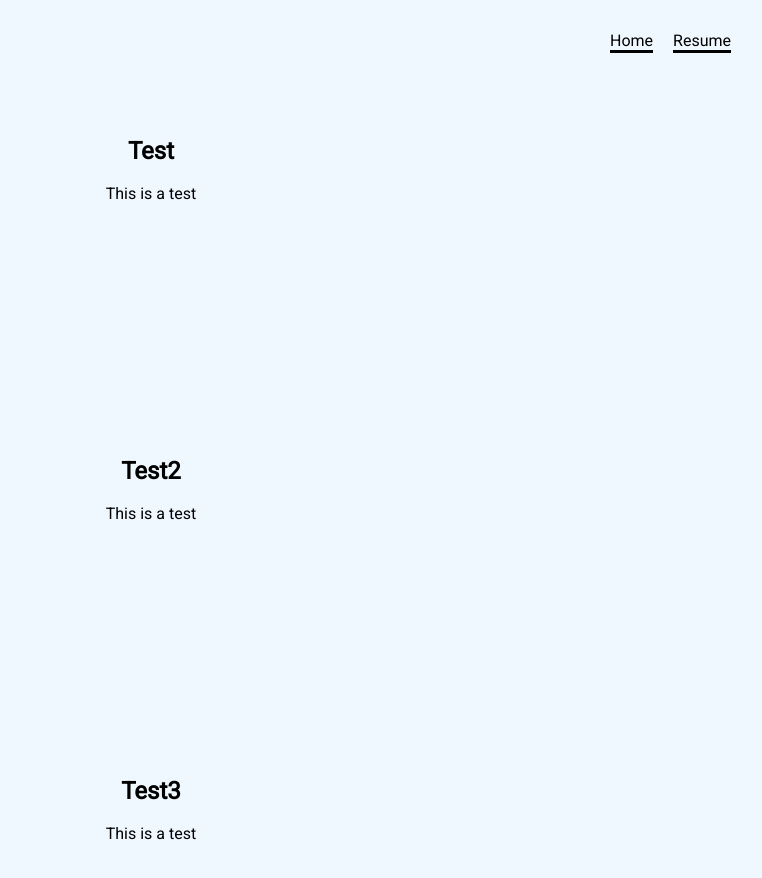
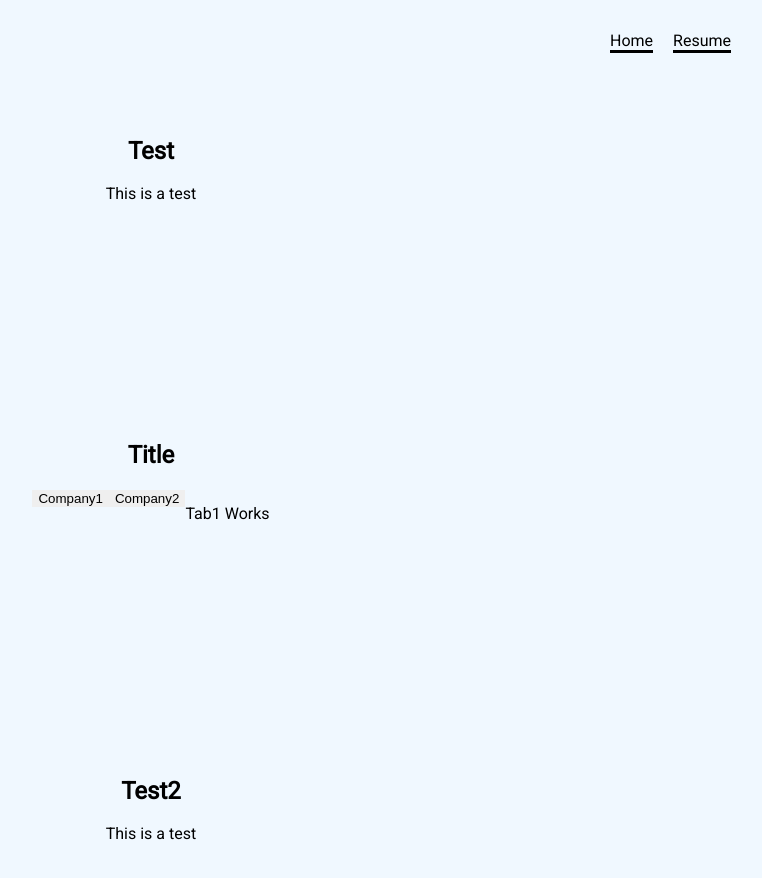
Before and after one commit to KJordan95/portfolio-website, a React (Vite) app: page / in a window 1280 px wide. Shown: the top 878 px of the page, without its empty margins (489-1251 px from the left). Built offline with nearby package versions, Linux system fonts and the light colour scheme.

Commit message:
rough draft of experience section with tabs working

```diff
--- a/src/App.css
+++ b/src/App.css
@@ -13,6 +13,12 @@ body {
   margin: 0;
   padding: 0;
   font-family: "Roboto", sans-serif;
+}
+
+button {
+  cursor: pointer;
+  border: 0px none;
+  border-radius: 0px;
 }
 
 .navbar {
--- /dev/null
+++ b/src/components/tabs/content.tsx
@@ -0,0 +1,11 @@
+import { TabContentInterface } from "../../pages/home/home";
+
+export const TabContent = (props: TabContentInterface) => {
+  return (
+    <>
+      {props.activeTab === props.id ? (
+        <div className="tab-content">{props.children}</div>
+      ) : null}
+    </>
+  );
+};
--- /dev/null
+++ b/src/components/tabs/nav-item.tsx
@@ -0,0 +1,16 @@
+import { TabNavItemInterface } from "../../pages/home/home";
+
+export const TabNavItem = (props: TabNavItemInterface) => {
+  const handleClick = () => {
+    props.setActiveTab(props.id);
+  };
+
+  return (
+    <button
+      onClick={handleClick}
+      className={props.activeTab === props.id ? "active" : ""}
+    >
+      {props.title}
+    </button>
+  );
+};
--- /dev/null
+++ b/src/pages/home/experience-section.tsx
@@ -0,0 +1,93 @@
+import { Children, useCallback, useRef, useState } from "react";
+import { useInView } from "react-intersection-observer";
+import { TabNavItem } from "../../components/tabs/nav-item";
+import { TabContent } from "../../components/tabs/content";
+
+export const ExperienceSection = () => {
+  const [activeTab, setActiveTab] = useState("company1");
+
+  const containRef = useRef();
+  const { ref: inViewRef } = useInView({
+    threshold: 0.75,
+    onChange(inView, entry) {
+      if (entry.isIntersecting) {
+        entry.target.classList.add("show");
+      } else {
+        entry.target.classList.remove("show");
+      }
+    },
+  });
+
+  const setRefs = useCallback(
+    (node: any) => {
+      containRef.current = node;
+      inViewRef(node);
+    },
+    [inViewRef]
+  );
+
+  return (
+    <section className="hidden" ref={setRefs}>
+      <h2>Title</h2>
+      <div className="experiences">
+        <div className="company" role="tablist">
+          <TabNavItem
+            id={"company1"}
+            title={"Company1"}
+            activeTab={activeTab}
+            setActiveTab={setActiveTab}
+          ></TabNavItem>
+          <TabNavItem
+            id={"company2"}
+            title={"Company2"}
+            activeTab={activeTab}
+            setActiveTab={setActiveTab}
+          ></TabNavItem>
+        </div>
+        <TabContent id={"company1"} activeTab={activeTab}>
+          <p>Tab1 Works</p>
+        </TabContent>
+        <TabContent id={"company2"} activeTab={activeTab}>
+          <p>Tab2 Works</p>
+        </TabContent>
+      </div>
+      {/* <div className="experiences">
+        <div className="company" role="tablist">
+          <button
+            className="company-button"
+            role="tab"
+            aria-selected="false"
+            tabIndex={0}
+          >
+            Company1
+          </button>
+          <button
+            className="company-button"
+            role="tab"
+            aria-selected="false"
+            tabIndex={-1}
+          >
+            Company2
+          </button>
+          <button
+            className="company-button"
+            role="tab"
+            aria-selected="false"
+            tabIndex={-1}
+          >
+            Company3
+          </button>
+        </div>
+        <div className="experience-description" role="tabpanel" tabIndex={0}>
+          description1
+        </div>
+        <div className="experience-description" role="tabpanel" tabIndex={0}>
+          description2
+        </div>
+        <div className="experience-description" role="tabpanel" tabIndex={0}>
+          description3
+        </div>
+      </div> */}
+    </section>
+  );
+};
--- a/src/pages/home/home.css
+++ b/src/pages/home/home.css
@@ -66,6 +66,38 @@
   background: #555;
 }
 
+.experiences {
+  /* background-color: rgb(53, 42, 126); */
+  display: flex;
+}
+
+.company {
+  position: relative;
+  width: max-content;
+}
+
+.company-button {
+  position: relative;
+  display: flex;
+  align-items: center;
+  width: 100%;
+  height: 30px;
+  background-color: transparent;
+  color: var(--accent-color);
+  text-align: left;
+  border-left: 2px solid darkgray;
+}
+
+.company-button[aria-selected="true"] {
+  border-left-color: red;
+}
+
+.experience-description {
+  position: relative;
+  width: 100%;
+  margin-left: 20px;
+}
+
 @media (prefers-color-scheme: light) {
   .info-card {
     border: 1px solid black;
--- a/src/pages/home/home.tsx
+++ b/src/pages/home/home.tsx
@@ -9,6 +9,8 @@ import {
   CppDescription,
 } from "../../assets/text/language-desrciptions";
 import "./home.css";
+import { ExperienceSection } from "./experience-section";
+import React from "react";
 
 export interface TextSectionInterface {
   title: string;
@@ -24,6 +26,19 @@ export interface ImageSectionInterface {
   order: number;
 }
 
+export interface TabNavItemInterface {
+  id: string;
+  title: string;
+  activeTab: string;
+  setActiveTab: (id: string) => void;
+}
+
+export interface TabContentInterface {
+  id: string;
+  activeTab: string;
+  children: React.ReactNode;
+}
+
 export const Home = () => {
   let cardCounter = 0;
   let frameworkCounter = 0;
@@ -31,6 +46,9 @@ export const Home = () => {
   return (
     <div>
       <TextSection title="Test" body="This is a test" />
+      {/* <section> */}
+      <ExperienceSection></ExperienceSection>
+      {/* </section> */}
       <TextSection title="Test2" body="This is a test" />
       <TextSection title="Test3" body="This is a test" />
       <TextSection title="Test4" body="This is a test" />
```
